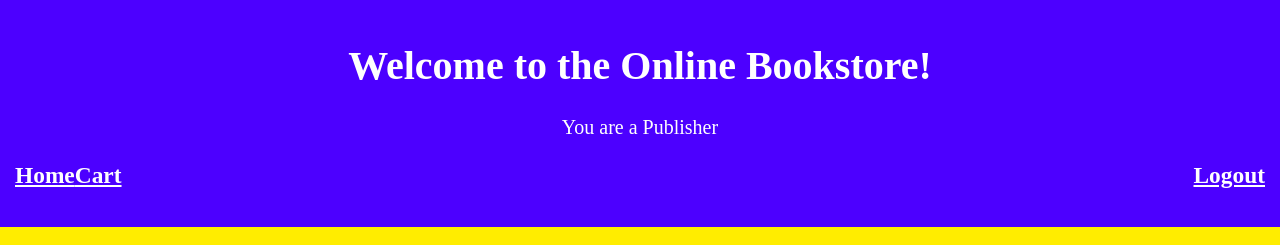
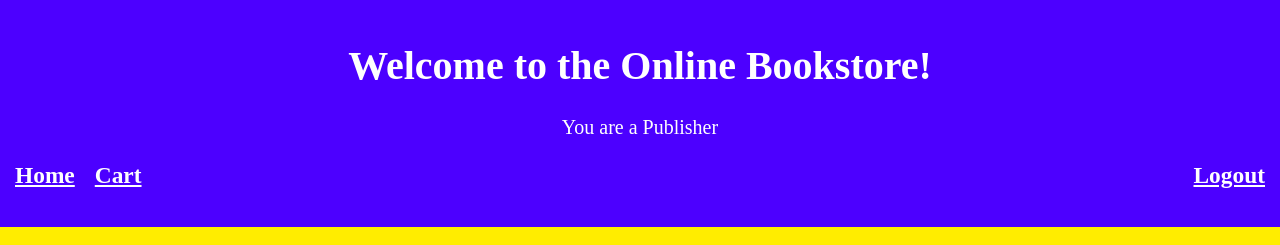
Before and after one commit to Marora44/Bookstore, a PHP site: page /Book.php in a window 1280 px wide. Shown: the top 245 px of the page. Run offline with PHP 8.4, Linux system fonts and the light colour scheme; the visitor is signed in with stand-in values (Sample User, id 1); data that the repository does not hold is empty.

Commit message:
spaced better

```diff
--- a/header.php
+++ b/header.php
@@ -63,7 +63,7 @@
 		  }
 		  ?>
 		  <?= $home.$logout ?>
-		  <h3 style="float: left;"><a style="color: white;" href="shoppingcart.php"> Cart </a></h3>
+		  <h3 style="float: left;"><a style="color: white; padding: 20px;" href="shoppingcart.php"> Cart </a></h3>
         </div>
 
 	</body>
```
